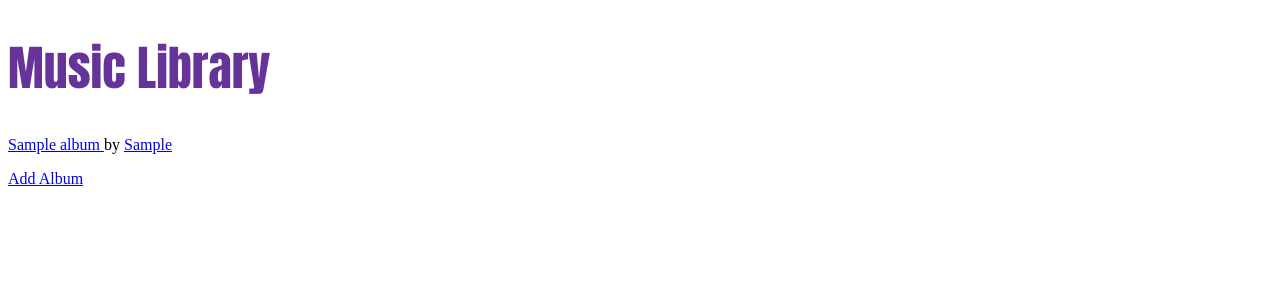
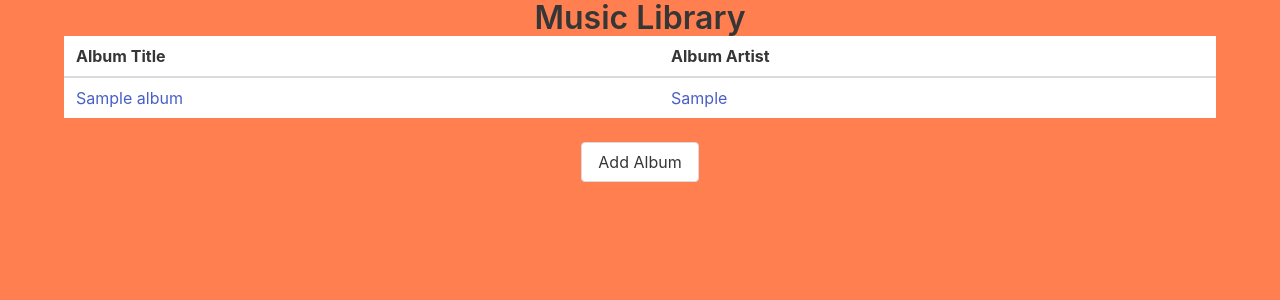
Before and after one commit to Momentum-PT-Team-3/django-music-micahberman, a Django app: page / in a window 1280 px wide. Shown: the top 300 px of the page. Run offline with Django 4.2, Linux system fonts and the light colour scheme; tables that the repository leaves empty hold one stand-in row (values such as "Sample post").

Commit message:
adds css framework

```diff
--- /dev/null
+++ b/package.json
@@ -0,0 +1,5 @@
+{
+  "dependencies": {
+    "bulma": "^0.9.3"
+  }
+}
--- a/static/css/style.css
+++ b/static/css/style.css
@@ -1,5 +1,21 @@
-header {
-    color: rebeccapurple;
-    font-size: x-large;
-    font-family: Impact, Haettenschweiler, 'Arial Narrow Bold', sans-serif;
+html, body {background-color: coral;
+            margin: 0;
+            padding: 0;
 }
+
+.title {
+    size: 100;
+    text-align: center;
+
+}
+
+.album {
+    text-align: center;
+
+}
+
+.album_title {
+    color: sienna;
+    font-weight: 600;
+    font-size: 50px;
+}
--- a/templates/albums/add_album.html
+++ b/templates/albums/add_album.html
@@ -1,9 +1,12 @@
 {% extends 'base.html' %}
 {% block content %}
+<div class = "container">
     <h1>Add A New Album</h1>
     <form action="" method="post">
         {% csrf_token %}
         {{ form.as_p }}
-        <button type="submit">Save</button>
+        <button class= "button" type="submit">Save</button>
+        <a class="button" href="{% url 'home' %}">Back</a>
     </form>
+</div>
 {% endblock %}
--- a/templates/albums/album_delete.html
+++ b/templates/albums/album_delete.html
@@ -1,10 +1,11 @@
 {% extends 'base.html' %}
 {% block content %}
+<header>Are you sure?</header>
     <form action="" method="post">
         {% csrf_token %}
-        <button type="submit">Confirm Delete</button>
+        <button class ="button" type="submit">Confirm Delete</button>
     </form>
-    <a class="btn btn-secondary" href="{% url 'home'%}">
+    <a class="button" href="{% url 'home' %}">
         Cancel
     </a>
 {% endblock %}
--- a/templates/albums/album_edit.html
+++ b/templates/albums/album_edit.html
@@ -4,6 +4,6 @@
         <form action="" method="post">
             {% csrf_token %}
             {{ form.as_p }}
-            <button type="submit">Save Changes</button>
+            <button class= "button" type="submit">Save Changes</button>
         </form>
 {% endblock %}
--- a/templates/albums/home.html
+++ b/templates/albums/home.html
@@ -1,16 +1,38 @@
 {% extends 'base.html' %}
 {% block content %}
 
-    <header>
-        <h1>Music Library</h1>
-    </header>
-        {% for album in albums %}
-        <p><a href="{% url 'album_details' pk=album.pk %}"> {{album}} </a> by <a
-                href="{{album.artist_website}}">{{album.artist}}</a></p>
-        {% endfor %}
+<header class="container">
+    <h1 class="title">Music Library</h1>
+</header>
 
-    <a class="btn btn-secondary" href="{% url 'add_album' %}">
-        Add Album
-    </a>
+<section>
+    <div class="container">
+        <table class="table is-fullwidth is-hoverable">
+            <thead>
+                <tr>
+                    <th>Album Title</th>
+                    <th>Album Artist</th>
+
+                </tr>
+            </thead>
+
+            {% for album in albums %}
+            <tr>
+            <td><p><a href="{% url 'album_details' pk=album.pk %}"> {{album}} </a>
+
+             <td><p><a href="{{album.artist_website}}">{{album.artist}}</a></p></td>
+            </tr>
+            {% endfor %}
+
+        </table>
+        <div style="text-align: center;">
+            <a class="button is-outlined" href="{% url 'add_album' %}">
+                Add Album
+            </a>
+        </div>
+        </table>
+    </div>
+</section>
+
 
 {% endblock %}
--- a/templates/base.html
+++ b/templates/base.html
@@ -7,6 +7,7 @@
     <meta http-equiv="X-UA-Compatible" content="IE=edge">
     <meta name="viewport" content="width=device-width, initial-scale=1.0">
     <title>Albums</title>
+    <link rel="stylesheet" href="https://cdn.jsdelivr.net/npm/bulma@0.9.3/css/bulma.min.css">
     <link rel="stylesheet" href="{% static 'css/style.css' %}">
 </head>
 
```
Also changed, not shown: templates/albums/album_details.html (+4 -4 lines), package-lock.json (added).
